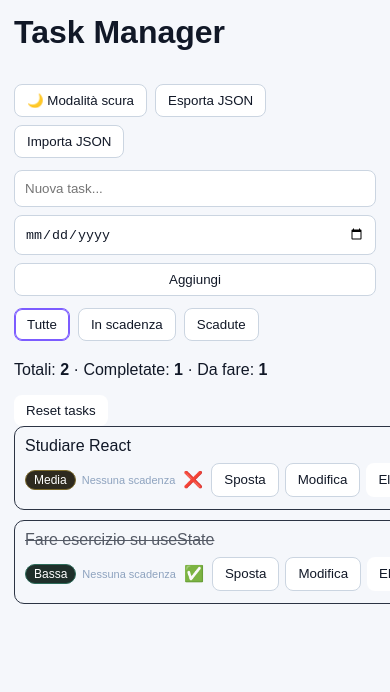
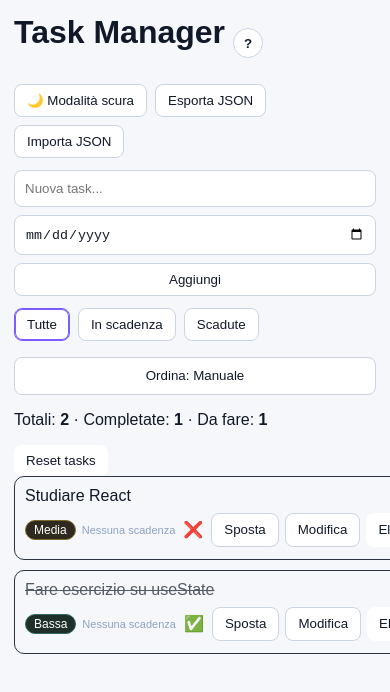
Before and after one commit to iqtron/task-manager, a React (Vite) app: page / in a window 390 px wide. Shown: the top 692 px of the page. Built offline with nearby package versions, Linux system fonts and the light colour scheme.

Commit message:
Add sort menu and legend updates

```diff
--- a/package.json
+++ b/package.json
@@ -10,6 +10,7 @@
     "preview": "vite preview"
   },
   "dependencies": {
+    "@formkit/auto-animate": "^0.10.0",
     "react": "^19.2.8",
     "react-dom": "^19.2.8"
   },
--- a/src/App.css
+++ b/src/App.css
@@ -80,6 +80,15 @@ button:hover {
   gap: 8px;
 }
 
+.view-bar {
+  display: flex;
+  justify-content: space-between;
+  align-items: flex-start;
+  gap: 12px;
+  margin-bottom: 12px;
+  flex-wrap: wrap;
+}
+
 .filters .active {
   border-color: #7c5cff;
   box-shadow: 0 0 0 1px #7c5cff inset;
@@ -113,10 +122,99 @@ button:hover {
   flex-wrap: wrap;
 }
 
+.title-with-help {
+  position: relative;
+  display: inline-flex;
+  align-items: center;
+  gap: 8px;
+}
+
+.help-icon {
+  width: 30px;
+  height: 30px;
+  padding: 0;
+  border-radius: 999px;
+  font-weight: 700;
+  display: inline-flex;
+  align-items: center;
+  justify-content: center;
+  cursor: pointer;
+}
+
+.help-popover {
+  position: absolute;
+  top: calc(100% + 8px);
+  left: 0;
+  z-index: 20;
+  display: none;
+  flex-direction: column;
+  gap: 4px;
+  min-width: 240px;
+  max-width: 280px;
+  padding: 10px 12px;
+  border: 1px solid #3a3f4b;
+  border-radius: 10px;
+  background: #161a22;
+  box-shadow: 0 12px 30px rgba(0, 0, 0, 0.35);
+  font-size: 13px;
+  line-height: 1.4;
+}
+
+.legend-inline-badge {
+  display: inline-flex;
+  align-items: center;
+  margin-left: 6px;
+  padding: 2px 8px;
+  border-radius: 999px;
+  font-size: 11px;
+  line-height: 1;
+  text-transform: lowercase;
+  letter-spacing: 0;
+}
+
+.title-with-help:hover .help-popover,
+.title-with-help:focus-within .help-popover,
+.help-popover.open {
+  display: flex;
+}
+
 .actions {
   display: flex;
   gap: 8px;
   flex-wrap: wrap;
+}
+
+.sort-control {
+  position: relative;
+}
+
+.sort-control > button {
+  min-width: 156px;
+  height: 38px;
+}
+
+.sort-menu {
+  position: absolute;
+  top: calc(100% + 8px);
+  left: 0;
+  z-index: 20;
+  display: grid;
+  gap: 6px;
+  min-width: 180px;
+  padding: 10px;
+  border: 1px solid #3a3f4b;
+  border-radius: 12px;
+  background: #161a22;
+  box-shadow: 0 12px 30px rgba(0, 0, 0, 0.35);
+}
+
+.sort-menu button {
+  justify-content: flex-start;
+}
+
+.sort-menu .active {
+  border-color: #7c5cff;
+  box-shadow: 0 0 0 1px #7c5cff inset;
 }
 
 .task-list {
@@ -132,6 +230,7 @@ button:hover {
   flex-wrap: nowrap;
   overflow: visible;
   white-space: nowrap;
+  transition: transform 220ms ease, opacity 220ms ease, box-shadow 220ms ease, border-color 220ms ease;
 }
 
 .task-controls-row {
@@ -320,6 +419,39 @@ button.danger:hover {
     align-items: flex-start;
   }
 
+  .view-bar {
+    flex-direction: column;
+  }
+
+  .filters,
+  .sort-control,
+  .sort-control > button,
+  .sort-menu {
+    width: 100%;
+  }
+
+  .filters {
+    flex-wrap: wrap;
+  }
+
+  .sort-menu {
+    position: static;
+    min-width: 0;
+    margin-top: 8px;
+  }
+
+  .title-with-help {
+    width: 100%;
+    flex-wrap: wrap;
+  }
+
+  .help-popover {
+    position: static;
+    width: 100%;
+    max-width: none;
+    margin-top: 4px;
+  }
+
   .add-row {
     grid-template-columns: 1fr;
   }
--- a/src/App.jsx
+++ b/src/App.jsx
@@ -55,29 +55,83 @@ function isDueSoon(value, done) {
   return dueDate >= today && dueDate <= weekLater;
 }
 
-function sortTasks(tasks) {
+function getPriorityRank(priority) {
+  if (priority === "alta") return 0;
+  if (priority === "media") return 1;
+  return 2;
+}
+
+function getDueRank(task) {
+  if (!task.dueDate || task.done) return 4;
+  if (isOverdue(task.dueDate, task.done)) return 0;
+
+  const dueDate = parseDate(task.dueDate);
+  if (!dueDate) return 4;
+
+  const today = new Date();
+  today.setHours(0, 0, 0, 0);
+
+  const tomorrow = new Date(today);
+  tomorrow.setDate(today.getDate() + 1);
+
+  if (dueDate.getTime() === today.getTime()) return 1;
+  if (dueDate.getTime() === tomorrow.getTime()) return 2;
+  if (isDueSoon(task.dueDate, task.done)) return 3;
+  return 4;
+}
+
+function sortTasks(tasks, mode) {
+  const compareByManualOrder = (a, b) => (a.order ?? 0) - (b.order ?? 0) || a.id - b.id;
+
+  if (mode === "manual") {
+    return [...tasks].sort(compareByManualOrder);
+  }
+
   return [...tasks].sort((a, b) => {
-    const aHasManualOrder = typeof a.order === "number";
-    const bHasManualOrder = typeof b.order === "number";
+    const aDone = a.done ? 1 : 0;
+    const bDone = b.done ? 1 : 0;
 
-    if (aHasManualOrder || bHasManualOrder) {
-      const aOrder = aHasManualOrder ? a.order : 0;
-      const bOrder = bHasManualOrder ? b.order : 0;
-      return aOrder - bOrder;
+    if (aDone !== bDone) return aDone - bDone;
+
+    if (mode === "priority") {
+      const priorityDiff = getPriorityRank(a.priority) - getPriorityRank(b.priority);
+      if (priorityDiff !== 0) return priorityDiff;
+
+      const dueDiff = getDueRank(a) - getDueRank(b);
+      if (dueDiff !== 0) return dueDiff;
+
+      const dateA = a.dueDate ? parseDate(a.dueDate)?.getTime() ?? Number.POSITIVE_INFINITY : Number.POSITIVE_INFINITY;
+      const dateB = b.dueDate ? parseDate(b.dueDate)?.getTime() ?? Number.POSITIVE_INFINITY : Number.POSITIVE_INFINITY;
+      if (dateA !== dateB) return dateA - dateB;
+
+      return compareByManualOrder(a, b);
     }
 
-    const aOverdue = isOverdue(a.dueDate, a.done);
-    const bOverdue = isOverdue(b.dueDate, b.done);
+    if (mode === "due") {
+      const dueDiff = getDueRank(a) - getDueRank(b);
+      if (dueDiff !== 0) return dueDiff;
 
-    if (aOverdue && !bOverdue) return -1;
-    if (!aOverdue && bOverdue) return 1;
+      const dateA = a.dueDate ? parseDate(a.dueDate)?.getTime() ?? Number.POSITIVE_INFINITY : Number.POSITIVE_INFINITY;
+      const dateB = b.dueDate ? parseDate(b.dueDate)?.getTime() ?? Number.POSITIVE_INFINITY : Number.POSITIVE_INFINITY;
+      if (dateA !== dateB) return dateA - dateB;
 
-    if (!a.dueDate && b.dueDate) return 1;
-    if (a.dueDate && !b.dueDate) return -1;
+      const priorityDiff = getPriorityRank(a.priority) - getPriorityRank(b.priority);
+      if (priorityDiff !== 0) return priorityDiff;
 
-    if (!a.dueDate && !b.dueDate) return 0;
+      return compareByManualOrder(a, b);
+    }
 
-    return parseDate(a.dueDate) - parseDate(b.dueDate);
+    const urgencyDiff = getDueRank(a) - getDueRank(b);
+    if (urgencyDiff !== 0) return urgencyDiff;
+
+    const priorityDiff = getPriorityRank(a.priority) - getPriorityRank(b.priority);
+    if (priorityDiff !== 0) return priorityDiff;
+
+    const dateA = a.dueDate ? parseDate(a.dueDate)?.getTime() ?? Number.POSITIVE_INFINITY : Number.POSITIVE_INFINITY;
+    const dateB = b.dueDate ? parseDate(b.dueDate)?.getTime() ?? Number.POSITIVE_INFINITY : Number.POSITIVE_INFINITY;
+    if (dateA !== dateB) return dateA - dateB;
+
+    return compareByManualOrder(a, b);
   });
 }
 
@@ -92,6 +146,16 @@ export default function App() {
   });
 
   const [filter, setFilter] = useState("all");
+  const [showLegend, setShowLegend] = useState(false);
+  const [sortMode, setSortMode] = useState(() => {
+    if (typeof window === "undefined") return "manual";
+
+    const savedSortMode = localStorage.getItem("sortMode");
+    return savedSortMode === "manual" || savedSortMode === "priority" || savedSortMode === "due" || savedSortMode === "urgency"
+      ? savedSortMode
+      : "manual";
+  });
+  const [showSortMenu, setShowSortMenu] = useState(false);
   const [theme, setTheme] = useState(() => {
     if (typeof window === "undefined") return "dark";
 
@@ -114,6 +178,10 @@ export default function App() {
     document.body.setAttribute("data-theme", theme);
     localStorage.setItem("theme", theme);
   }, [theme]);
+
+  useEffect(() => {
+    localStorage.setItem("sortMode", sortMode);
+  }, [sortMode]);
 
   function addTask(text, dueDate) {
     const clean = text.trim();
@@ -184,6 +252,8 @@ export default function App() {
 
     if (!sourceId || !targetId || sourceId === targetId) return;
 
+    setSortMode("manual");
+
     setTasks((prevTasks) => {
       const sourceIndex = prevTasks.findIndex((task) => task.id === sourceId);
       const targetIndex = prevTasks.findIndex((task) => task.id === targetId);
@@ -207,6 +277,8 @@ export default function App() {
     const target = Number(targetId);
 
     if (!source || !target || source === target) return;
+
+    setSortMode("manual");
 
     setTasks((prevTasks) => {
       const ordered = [...prevTasks].sort((a, b) => (a.order ?? 0) - (b.order ?? 0));
@@ -277,8 +349,20 @@ export default function App() {
         break;
     }
 
-    return sortTasks(filteredTasks);
-  }, [tasks, filter]);
+    return sortTasks(filteredTasks, sortMode);
+  }, [tasks, filter, sortMode]);
+
+  const sortLabels = {
+    manual: "Manuale",
+    urgency: "Urgenza",
+    priority: "Priorità",
+    due: "Scadenza",
+  };
+
+  function applySortMode(mode) {
+    setSortMode(mode);
+    setShowSortMenu(false);
+  }
 
   const total = tasks.length;
   const completed = tasks.filter((task) => task.done).length;
@@ -287,7 +371,28 @@ export default function App() {
   return (
     <main className="app">
       <div className="top-bar">
-        <h1>Task Manager</h1>
+        <div className="title-with-help">
+          <h1>Task Manager</h1>
+          <button
+            type="button"
+            className="help-icon"
+            onClick={() => setShowLegend((prev) => !prev)}
+            aria-label="Mostra legenda"
+            aria-expanded={showLegend}
+            title="Mostra legenda"
+          >
+            ?
+          </button>
+          <div className={`help-popover${showLegend ? " open" : ""}`} role="status" aria-live="polite">
+            <strong>Legenda</strong>
+            <span>
+              • Tocca il <span className="legend-inline-badge badge prio-medium">badge</span> per cambiare priorità
+            </span>
+            <span>• Tocca ✅/❌ per cambiare stato</span>
+            <span>• Su mobile: Sposta → Sopra/Sotto</span>
+            <span>• Su desktop: trascina per riordinare</span>
+          </div>
+        </div>
 
         <div className="actions">
           <button type="button" onClick={toggleTheme}>
@@ -305,7 +410,36 @@ export default function App() {
 
       <TaskForm onAddTask={addTask} />
 
-      <TaskFilters filter={filter} setFilter={setFilter} />
+      <div className="view-bar">
+        <TaskFilters filter={filter} setFilter={setFilter} />
+
+        <div className="sort-control">
+          <button
+            type="button"
+            onClick={() => setShowSortMenu((prev) => !prev)}
+            aria-haspopup="menu"
+            aria-expanded={showSortMenu}
+          >
+            Ordina: {sortLabels[sortMode]}
+          </button>
+          {showSortMenu ? (
+            <div className="sort-menu" role="menu" aria-label="Scegli ordinamento">
+              <button type="button" className={sortMode === "manual" ? "active" : ""} onClick={() => applySortMode("manual")}>
+                Manuale
+              </button>
+              <button type="button" className={sortMode === "urgency" ? "active" : ""} onClick={() => applySortMode("urgency")}>
+                Urgenza
+              </button>
+              <button type="button" className={sortMode === "priority" ? "active" : ""} onClick={() => applySortMode("priority")}>
+                Priorità
+              </button>
+              <button type="button" className={sortMode === "due" ? "active" : ""} onClick={() => applySortMode("due")}>
+                Scadenza
+              </button>
+            </div>
+          ) : null}
+        </div>
+      </div>
 
       <p>
         Totali: <strong>{total}</strong> · Completate: <strong>{completed}</strong> · Da fare: <strong>{todo}</strong>
@@ -330,6 +464,7 @@ export default function App() {
           quickMoveSourceId={quickMoveSourceId}
           onDragStart={setDraggedTaskId}
           draggedTaskId={draggedTaskId}
+          isManualSort={sortMode === "manual"}
         />
       )}
     </main>
--- a/src/components/TaskList.jsx
+++ b/src/components/TaskList.jsx
@@ -1,12 +1,15 @@
+import { useAutoAnimate } from "@formkit/auto-animate/react";
 import TaskItem from "./TaskItem";
 
-function TaskList({ tasks, onToggle, onDelete, onEdit, onPriorityChange, onReorderTask, onStartQuickMove, onPlaceTaskRelative, quickMoveSourceId, onDragStart, draggedTaskId }) {
+function TaskList({ tasks, onToggle, onDelete, onEdit, onPriorityChange, onReorderTask, onStartQuickMove, onPlaceTaskRelative, quickMoveSourceId, onDragStart, draggedTaskId, isManualSort }) {
+  const [listRef] = useAutoAnimate({ duration: 220, easing: "ease-in-out" });
+
   if (tasks.length === 0) {
     return <p>Nessuna task da mostrare.</p>;
   }
 
   return (
-    <ul className="task-list">
+    <ul ref={listRef} className="task-list">
       {tasks.map((task) => (
         <TaskItem
           key={task.id}
@@ -22,6 +25,7 @@ function TaskList({ tasks, onToggle, onDelete, onEdit, onPriorityChange, onReord
           onDragStart={onDragStart}
           isDragging={draggedTaskId === task.id}
           draggedTaskId={draggedTaskId}
+          isManualSort={isManualSort}
         />
       ))}
     </ul>
```
Also changed, not shown: src/components/TaskItem.jsx (+16 -4 lines), 1 other file (tests, documents, lock files or other folders).
